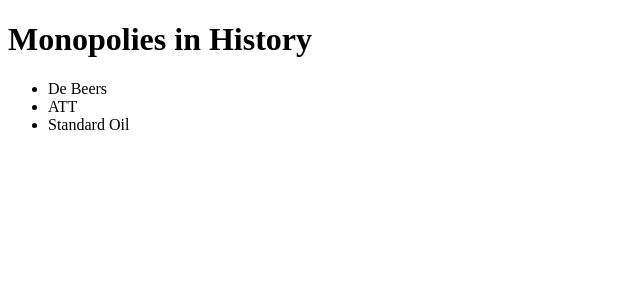
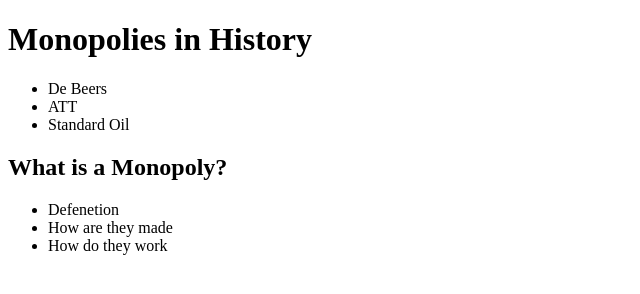
Before and after one commit to 2224martinez/Economics, a plain HTML site: page index.html in a window 1280 px wide. Shown: the whole page, without its empty margins (0-640 px from the left). Drawn offline with Linux system fonts and the light colour scheme.

Commit message:
monopoly

```diff
--- a/index.html
+++ b/index.html
@@ -7,4 +7,10 @@
     <li>ATT</li>
     <li>Standard Oil</li>
   </ul>
+  <h2>What is a Monopoly?</h2>
+    <ul>
+      <li>Defenetion</li>
+      <li>How are they made</li>
+      <li>How do they work</li>
+    </ul>
 </body>
```
